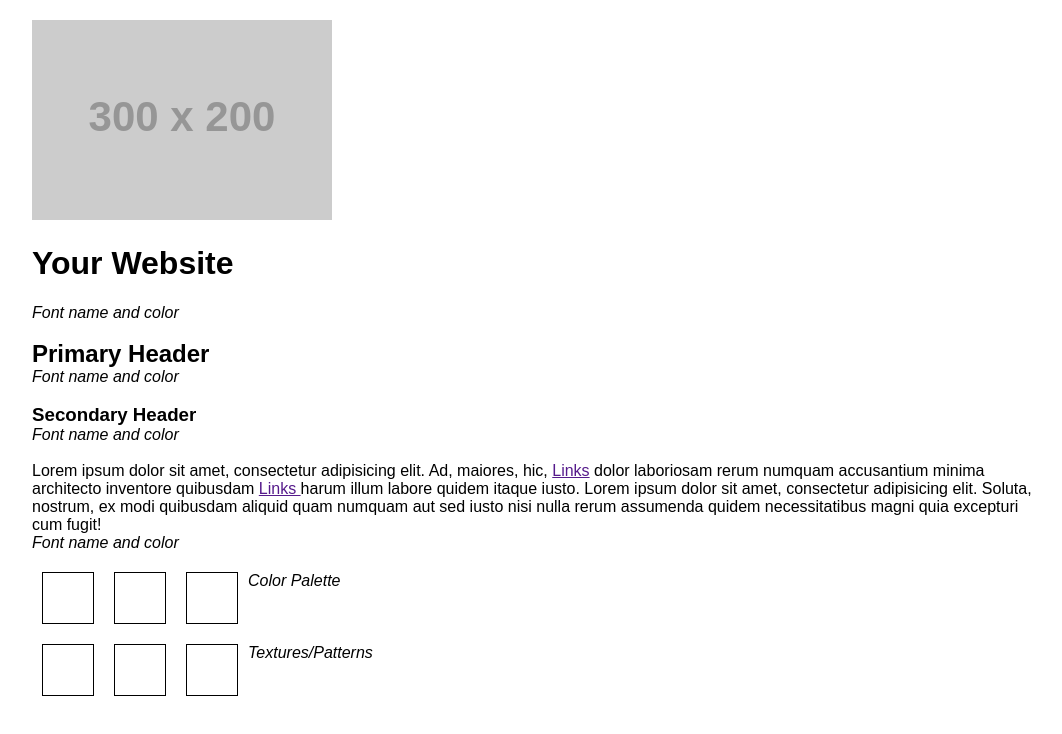
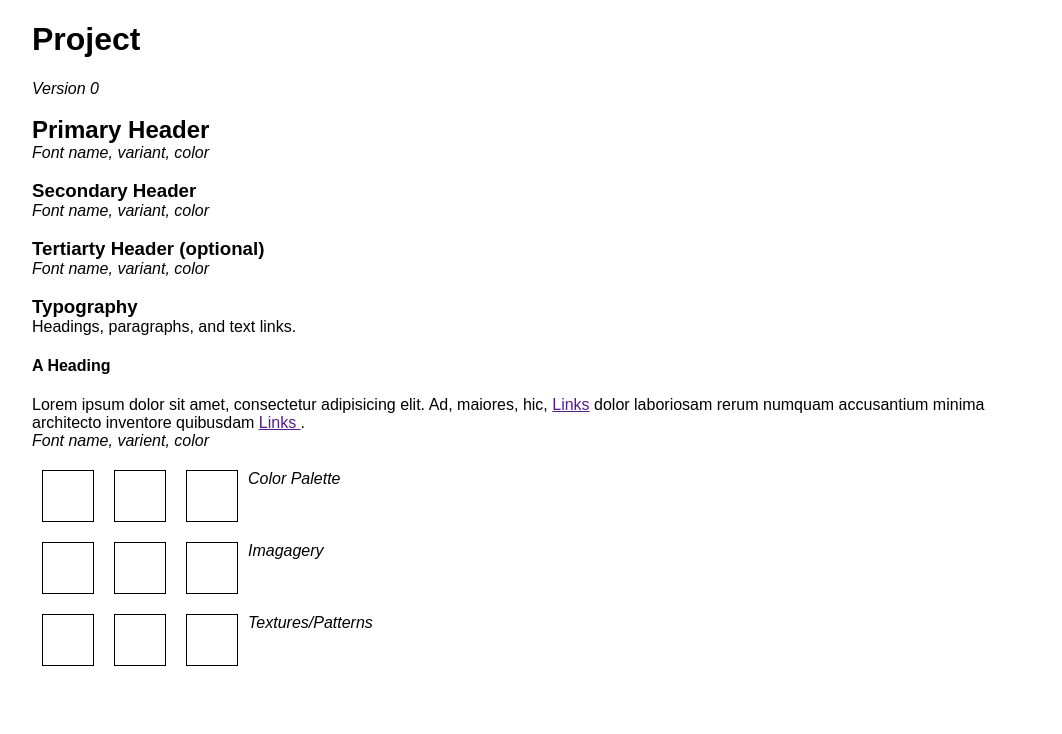
Before and after one commit to jhawley14/style-tile, a plain HTML site: page index.html in a window 1280 px wide. Shown: the whole page, without its empty margins (108-1170 px from the left). Drawn offline with Linux system fonts and the light colour scheme; placeholder pictures from the web are drawn by us.

Commit message:
=== Version 2 ===
* revised topography section
* add imagery section

```diff
--- a/css/styles.css
+++ b/css/styles.css
@@ -13,7 +13,10 @@ section {
 .color-3,
 .pattern-1,
 .pattern-2,
-.pattern-3 {
+.pattern-3,
+.imagery-1,
+.imagery-2,
+.imagery-3 {
 	border: 1px solid #000;
 	float: left;
 	margin: 0 10px;
--- a/index.html
+++ b/index.html
@@ -16,30 +16,35 @@
 
 	<div class="container">
 
-		<section>
-			<!-- Their Logo, not Yours -->
-			<img src="http://placehold.it/300x200" alt="Their Logo">
-		</section>
 
 		<section>
 
-			<h1>Your Website</h1>
-			<em>Font name and color</em>
+			<h1>Project</h1>
+			<em>Version 0</em>
 
 			<br><br>
 
 			<h2>Primary Header</h2>
-			<em>Font name and color</em>
+			<em>Font name, variant, color</em>
 
 			<br><br>
 
 			<h3>Secondary Header</h3>
-			<em>Font name and color</em>
+			<em>Font name, variant, color</em>
 
 			<br><br>
 
-			<p>Lorem ipsum dolor sit amet, consectetur adipisicing elit. Ad, maiores, hic, <a href="">Links</a> dolor laboriosam rerum numquam accusantium minima architecto inventore quibusdam <a href="">Links </a> harum illum labore quidem itaque iusto. Lorem ipsum dolor sit amet, consectetur adipisicing elit. Soluta, nostrum, ex modi quibusdam aliquid quam numquam aut sed iusto nisi nulla rerum assumenda quidem necessitatibus magni quia excepturi cum fugit!</p>
-			<em>Font name and color</em>
+			<h3>Tertiarty Header (optional)</h3>
+			<em>Font name, variant, color</em>
+
+			<br><br>
+
+			<h3>Typography</h3>
+			<p>Headings, paragraphs, and text links.</p>
+
+			<h4>A Heading</h4>
+			<p>Lorem ipsum dolor sit amet, consectetur adipisicing elit. Ad, maiores, hic, <a href="">Links</a> dolor laboriosam rerum numquam accusantium minima architecto inventore quibusdam <a href="">Links </a>.</p>
+			<em>Font name, varient, color</em>
 
 		</section>
 
@@ -51,6 +56,16 @@
 
 			<div class="clear"></div>
 		</section>
+
+		<section>
+			<div class="imagery-1"></div>
+			<div class="imagery-2"></div>
+			<div class="imagery-3"></div>
+			<em>Imagagery</em>
+
+			<div class="clear"></div>
+		</section>
+
 
 		<section>
 			<div class="pattern-1"></div>
```
